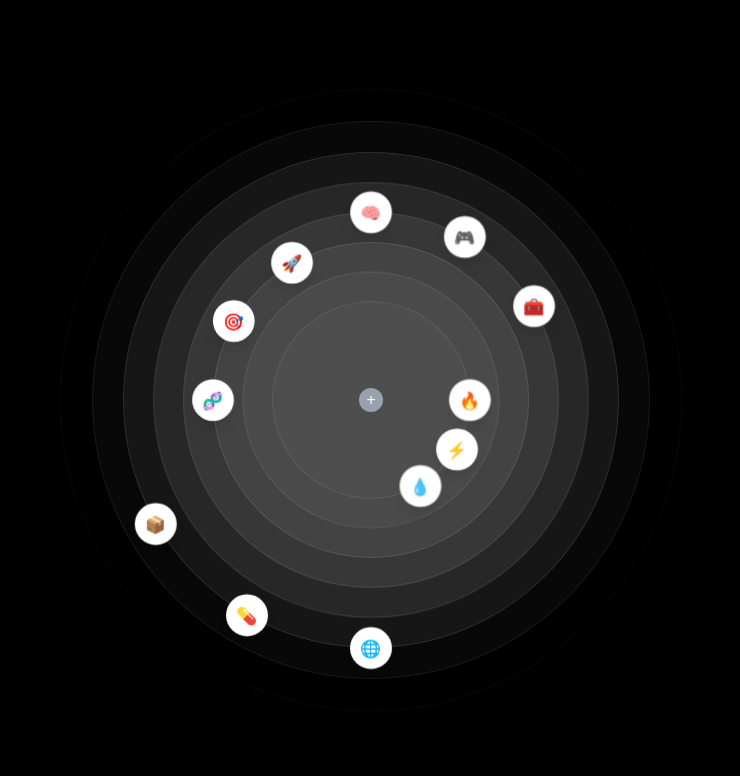
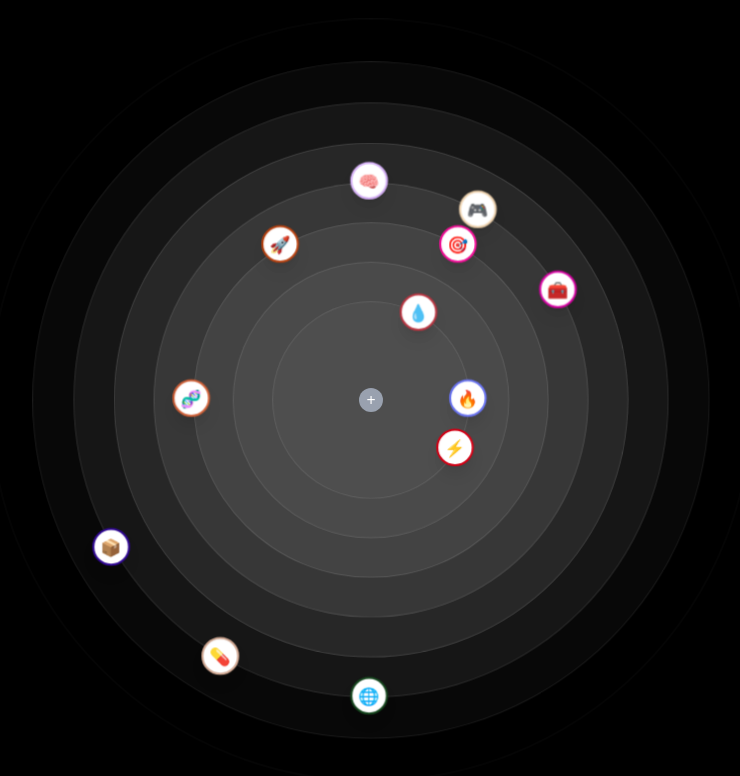
Before and after one commit to jeslor/ripple_ui, a React (Vite) app: page / in a window 1280 px wide. Shown: the top 776 px of the page, without its empty margins (269-1009 px from the left). Built offline with nearby package versions, Linux system fonts and the light colour scheme.

Commit message:
complete the ripple design

```diff
--- a/src/App.jsx
+++ b/src/App.jsx
@@ -7,12 +7,12 @@ const rings = [
   [
     { angle: 0, icon: "🔥" },
     { angle: 30, icon: "⚡" },
-    { angle: 60, icon: "💧" },
+    { angle: 300, icon: "💧" },
   ],
   [],
   [
     { angle: 180, icon: "🧬" },
-    { angle: 210, icon: "🎯" },
+    { angle: 300, icon: "🎯" },
     { angle: 240, icon: "🚀" },
   ],
   [
--- a/src/components/Ring.jsx
+++ b/src/components/Ring.jsx
@@ -1,7 +1,15 @@
 import React from "react";
+const getRandomColor = () => {
+  const letters = "0123456789ABCDEF";
+  let color = "#";
+  for (let i = 0; i < 6; i++) {
+    color += letters[Math.floor(Math.random() * 16)];
+  }
+  return color;
+};
 
 const Ring = ({ ring, i }) => {
-  const ringRadius = 200 + i * 60;
+  const ringRadius = 200 + i * 80;
   const ringIcons = ring.map(({ angle, icon }, index) => {
     const radius = ringRadius / 2;
     const rad = (angle * Math.PI) / 180;
@@ -10,9 +18,10 @@ const Ring = ({ ring, i }) => {
 
     return (
       <div
-        key={i}
-        className={`absolute  w-10 h-10 rounded-full bg-white shadow-lg flex items-center justify-center `}
+        key={index}
+        className={`absolute size-9 rounded-full bg-white shadow-lg flex items-center justify-center `}
         style={{
+          border: `2px solid ${getRandomColor()}`,
           animation: `scale 1s linear infinite alternate`,
           left: `calc(50% + ${x}px - 20px)`,
           top: `calc(50% + ${y}px - 20px)`,
@@ -30,7 +39,7 @@ const Ring = ({ ring, i }) => {
       style={{
         width: `${ringRadius}px`,
         height: `${ringRadius}px`,
-        transition: `width 2s cubic-bezier(0.66, 0, 0, 1.2)`,
+        transition: `width 1.7s cubic-bezier(0.66, 0, 0, 1.2)`,
         borderColor: `rgba(100, 100, 100, 0.${Math.abs(i + 1 - 9)})`,
         borderRadius: "50%",
         transformOrigin: "50% 50%",
```
